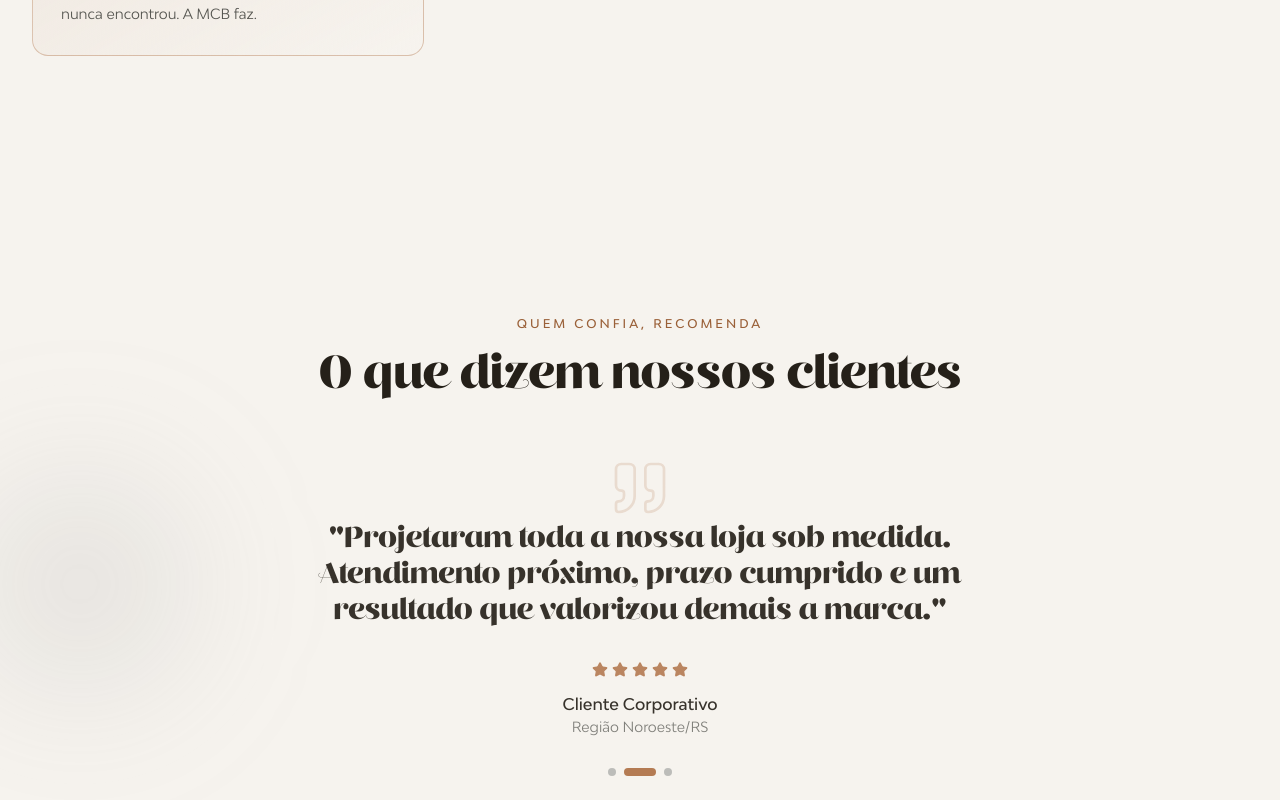
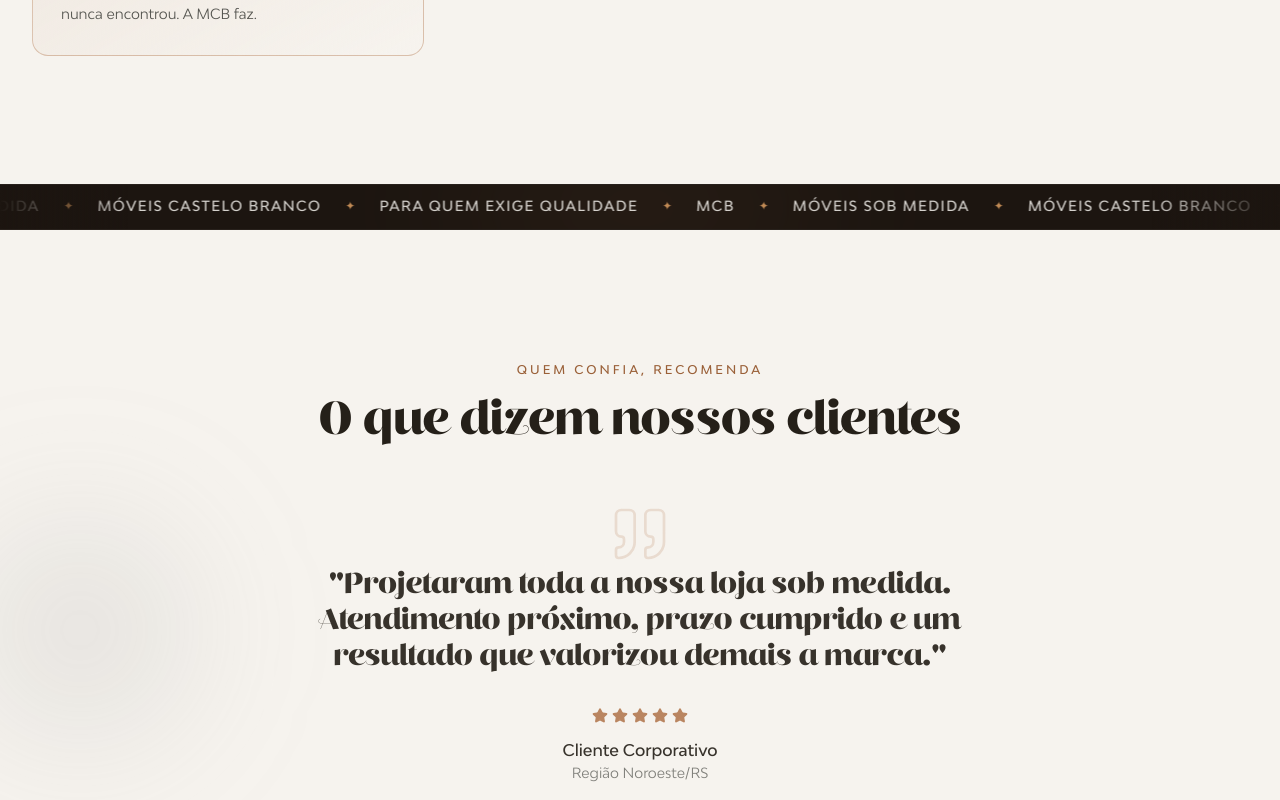
Before and after one commit to JorgeVollet/site-mcb, a React (Vite) app: page / in a window 1280 px wide. Shown: the part 4280-5080 px from the top of the page. Built offline with nearby package versions, Linux system fonts and the light colour scheme; no server answers.

Commit message:
Adiciona marquee da marca entre secoes

```diff
--- a/src/App.jsx
+++ b/src/App.jsx
@@ -1,6 +1,7 @@
 import { motion, useScroll, useSpring } from 'framer-motion'
 import Navbar from './components/Navbar'
 import WhatsAppFloat from './components/WhatsAppFloat'
+import MarqueeMarca from './components/MarqueeMarca'
 import Hero from './sections/Hero'
 import Sobre from './sections/Sobre'
 import Pilares from './sections/Pilares'
@@ -33,6 +34,7 @@ export default function App() {
         <Pilares />
         <Destaques />
         <Ambientes />
+        <MarqueeMarca />
         <Depoimentos />
         <Contato />
       </main>
--- /dev/null
+++ b/src/components/MarqueeMarca.jsx
@@ -0,0 +1,58 @@
+// Faixa de texto rolante (marquee) com a marca MCB.
+// Roda de fora a fora, infinito, na paleta amadeirada do site.
+
+const base = [
+  'MCB',
+  'Móveis Sob Medida',
+  'Móveis Castelo Branco',
+  'Para quem exige qualidade',
+]
+
+// Repete as frases várias vezes para que cada bloco já encha a tela inteira,
+// evitando qualquer espaço vazio durante o loop.
+const frases = Array.from({ length: 4 }, () => base).flat()
+
+function Sequencia() {
+  return (
+    <>
+      {frases.map((f, i) => (
+        <span key={i} className="flex items-center">
+          <span className="text-xs font-medium uppercase tracking-widest text-cream/85 sm:text-sm">
+            {f}
+          </span>
+          <span
+            aria-hidden="true"
+            className="mx-4 text-[10px] text-wood-400 sm:mx-6 sm:text-xs"
+          >
+            ✦
+          </span>
+        </span>
+      ))}
+    </>
+  )
+}
+
+export default function MarqueeMarca() {
+  return (
+    <section
+      aria-label="Móveis Castelo Branco — móveis sob medida"
+      className="relative overflow-hidden border-y border-white/5 bg-[#1c1510] py-3"
+    >
+      {/* glow sutil de fundo na cor da marca */}
+      <div className="glow-wood pointer-events-none absolute left-1/2 top-1/2 h-40 w-[60%] -translate-x-1/2 -translate-y-1/2 rounded-full opacity-40 blur-3xl" />
+
+      <div className="relative flex w-max animate-marquee-marca items-center will-change-transform">
+        <div className="flex items-center">
+          <Sequencia />
+        </div>
+        <div className="flex items-center" aria-hidden="true">
+          <Sequencia />
+        </div>
+      </div>
+
+      {/* máscaras laterais pra sumir suave nas bordas */}
+      <div className="pointer-events-none absolute inset-y-0 left-0 w-16 bg-gradient-to-r from-[#1c1510] to-transparent sm:w-32" />
+      <div className="pointer-events-none absolute inset-y-0 right-0 w-16 bg-gradient-to-l from-[#1c1510] to-transparent sm:w-32" />
+    </section>
+  )
+}
--- a/src/index.css
+++ b/src/index.css
@@ -110,6 +110,19 @@ body {
   }
 }
 
+/* Marquee da marca (texto rolando de fora a fora) */
+@keyframes marquee-marca {
+  from {
+    transform: translateX(0);
+  }
+  to {
+    transform: translateX(-50%);
+  }
+}
+.animate-marquee-marca {
+  animation: marquee-marca 110s linear infinite;
+}
+
 /* Glow estatico de fundo das secoes */
 .glow-wood {
   background: radial-gradient(circle, rgba(180, 123, 83, 0.22) 0%, transparent 70%);
```
